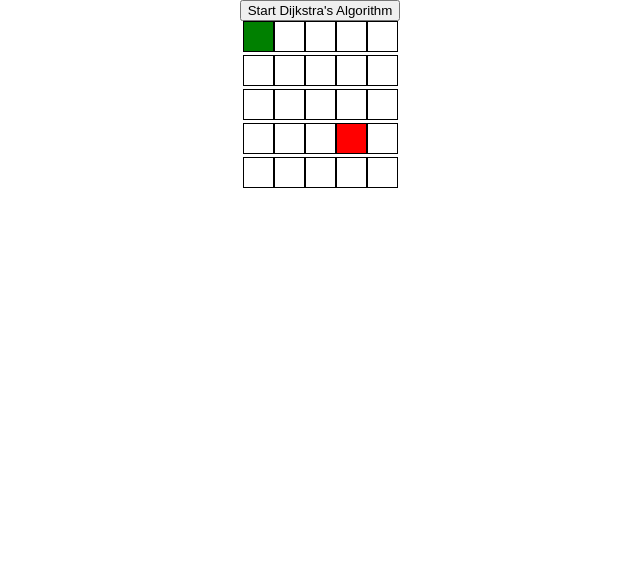
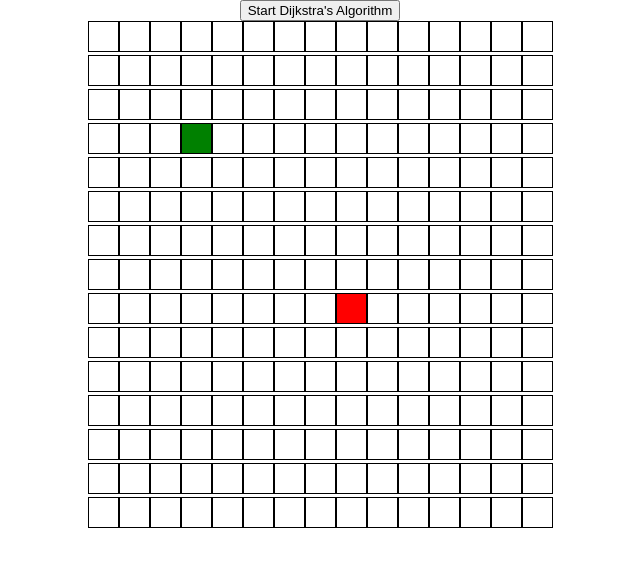
Before and after one commit to leech92/Pathfinder, a React (Create React App) app: page / in a window 1280 px wide. Shown: the top 566 px of the page, without its empty margins (320-960 px from the left). Built offline with nearby package versions, Linux system fonts and the light colour scheme.

Commit message:
fix shortest pathfinder

```diff
--- a/src/Node/Node.css
+++ b/src/Node/Node.css
@@ -16,3 +16,11 @@
 .wall-node{
     background-color: black;
 }
+
+.visited-node{
+    background-color: orange;
+}
+
+.node-shortest-path{
+    background-color: blue;
+}
--- a/src/Pathfinder/Pathfinder.jsx
+++ b/src/Pathfinder/Pathfinder.jsx
@@ -3,16 +3,16 @@ import Node from '../Node/Node'
 import { dijkstras, getNodesInShortestPathOrder } from "../algorithms/dijkstras";
 import './Pathfinder.css'
 
-const startRow = 0
-const endRow = 3
-const startCol = 0
-const endCol = 3
+const startRow = 3
+const endRow = 8
+const startCol = 3
+const endCol = 8
 
 const createGrid = () => {
     const grid = []
-        for (let row = 0; row < 5; row++) {
+        for (let row = 0; row < 15; row++) {
             let currRow = []
-            for (let col = 0; col < 5; col++) {
+            for (let col = 0; col < 15; col++) {
                 currRow.push({
                     col,
                     row,
@@ -47,9 +47,7 @@ class Pathfinder extends React.Component {
             grid: [],
             active: false
         }
-        // this.handlePress = this.handlePress.bind(this)
-        // this.handleContinuePress = this.handleContinuePress.bind(this)
-        // this.handleStopPress = this.handleStopPress.bind(this)
+        this.startDijkstras = this.startDijkstras.bind(this)
     }
 
     componentDidMount() {
@@ -93,13 +91,13 @@ class Pathfinder extends React.Component {
                             document.getElementById(`node-${node.row}-${node.col}`).className = 'node node-shortest-path'
                         }, j * 50)
                     }
-                }, i * 10)
+                }, i * 25)
                 return;
             }
             setTimeout(() => {
                 const node = visitedNodesInOrder[i]
-                document.getElementById(`node-${node.row}-${node.col}`).className = 'node node-visited'
-            }, i * 10)
+                document.getElementById(`node-${node.row}-${node.col}`).className = 'node visited-node'
+            }, i * 25)
         }
     }
 
@@ -108,7 +106,7 @@ class Pathfinder extends React.Component {
 
         return (
             <div className="page">
-                <button className="pathfinder-button" onClick={() => this.startDijkstras}>Start Dijkstra's Algorithm</button>
+                <button className="pathfinder-button" onClick={() => this.startDijkstras()}>Start Dijkstra's Algorithm</button>
                 <div className="grid">
                     {grid.map((row, rowIdx) => {
                         return (
--- a/src/algorithms/dijkstras.js
+++ b/src/algorithms/dijkstras.js
@@ -33,15 +33,16 @@ function updateNeighbors(node, grid) {
     const neighbors = getNeighbors(node, grid)
     for (const neighbor of neighbors) {
         neighbor.distance = node.distance + 1
+        neighbor.previous = node
     }
 }
 
 function getNeighbors(node, grid) {
     const neighbors = []
-    const {col, row} = node
-    if (row > 0) neighbors.push(grid[row-1][col])
+    const { col, row } = node
+    if (row > 0) neighbors.push(grid[row - 1][col])
     if (row < grid.length - 1) neighbors.push(grid[row + 1][col])
-    if (col > 0) neighbors.push(grid[row][col + 1])
+    if (col > 0) neighbors.push(grid[row][col - 1])
     if (col < grid[0].length - 1) neighbors.push(grid[row][col + 1])
 
     return neighbors.filter(neighbor => {
```
